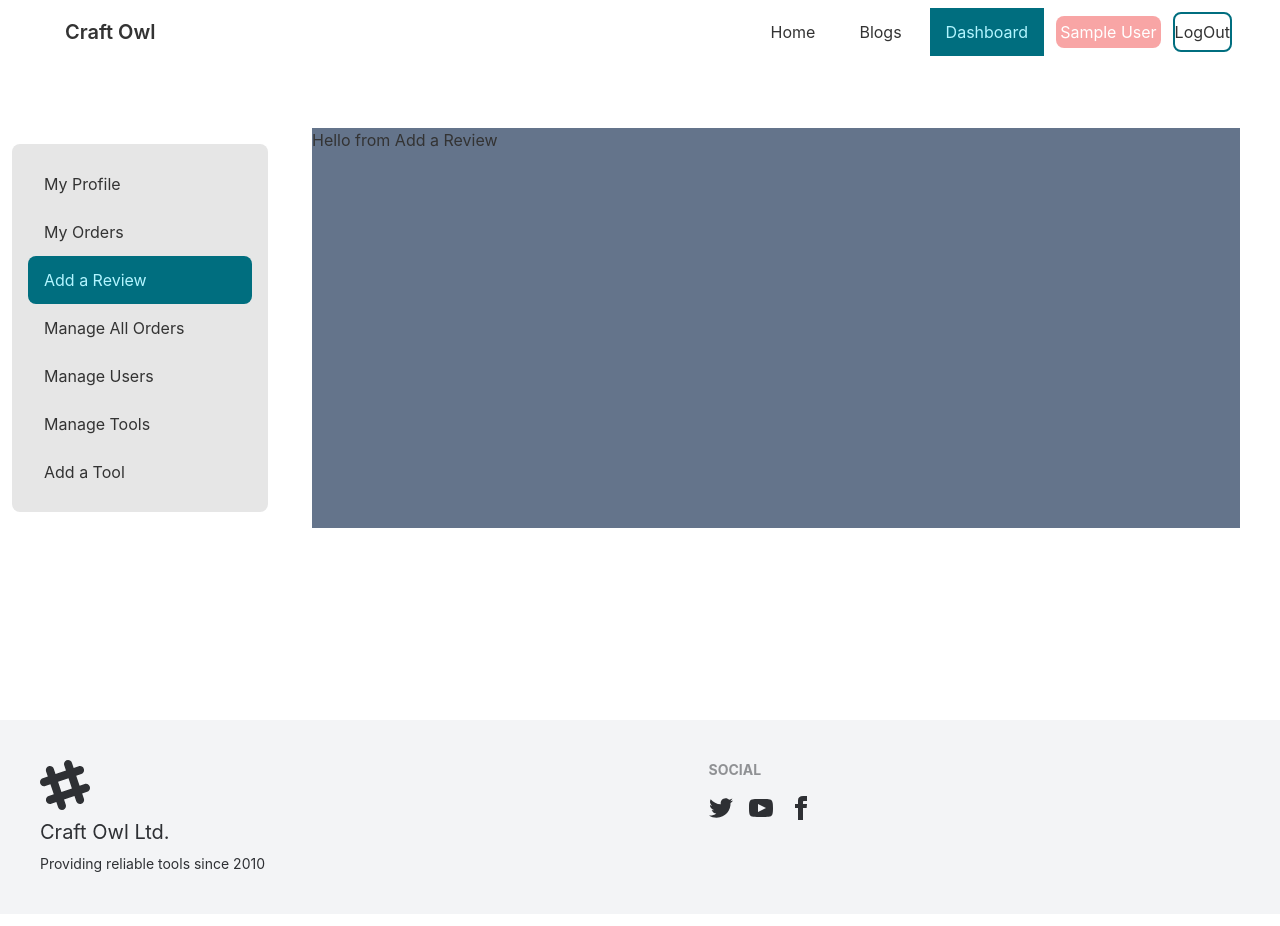
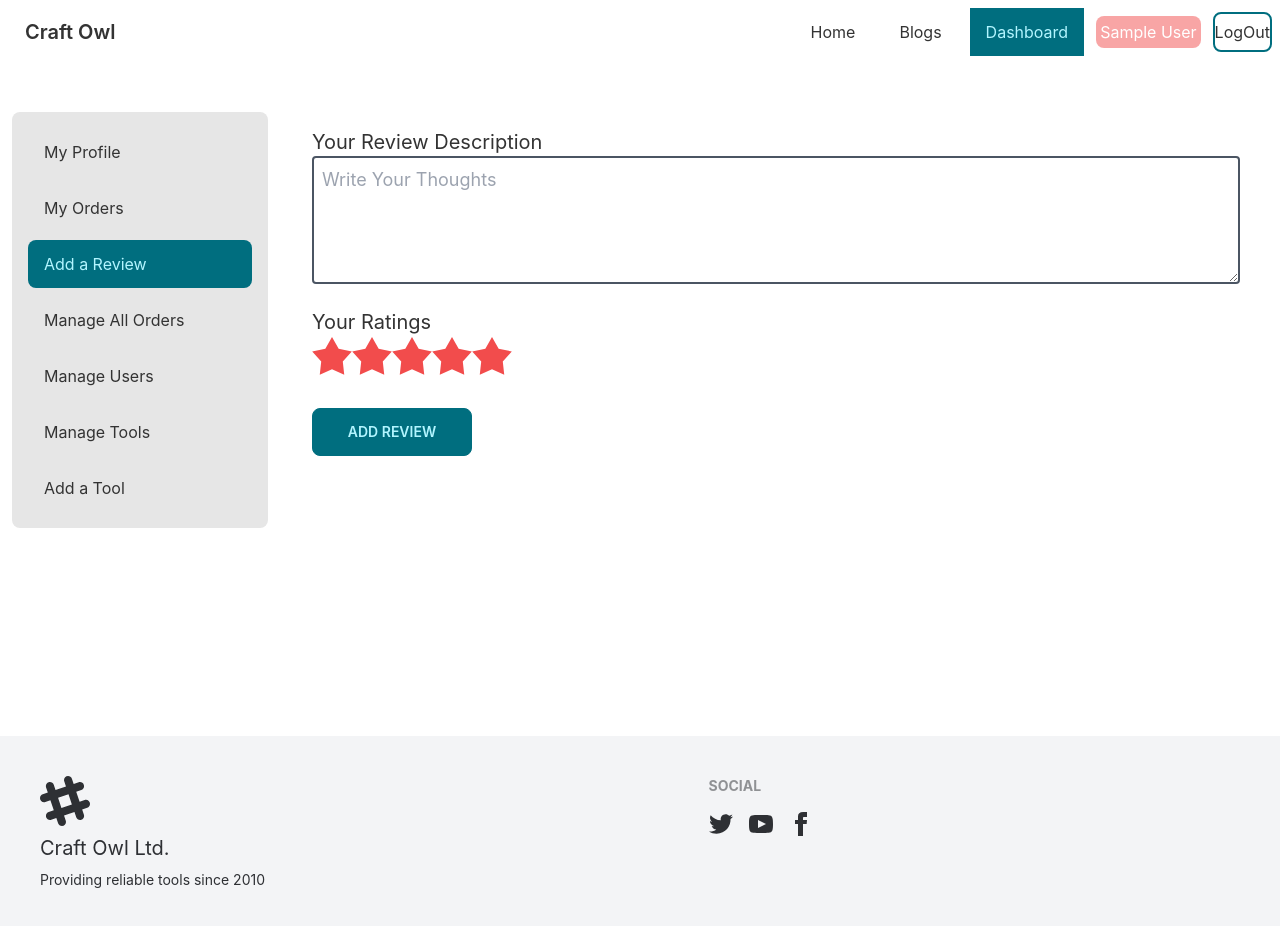
Before and after one commit to Wahidul505/craft-owl-client, a React (Create React App) app: page /dashboard/add-review in a window 1280 px wide. Shown: the top 926 px of the page. Built offline with nearby package versions, Linux system fonts and the light colour scheme; no server answers; sample sign-in values are in the browser's storage.

Commit message:
created my profile route and page and seted form on it

```diff
--- a/src/App.js
+++ b/src/App.js
@@ -12,7 +12,7 @@ import ManageOrders from "./Pages/Dashboard/ManageOrders/ManageOrders";
 import ManageTools from "./Pages/Dashboard/ManageTools/ManageTools";
 import ManageUsers from "./Pages/Dashboard/ManageUsers/ManageUsers";
 import MyOrders from "./Pages/Dashboard/MyOrders/MyOrders";
-import MyProfile from "./Pages/Dashboard/MyProfile";
+import MyProfile from "./Pages/Dashboard/MyProfile/MyProfile";
 import Landing from "./Pages/Home/Landing";
 import Purchase from "./Pages/Purchase/Purchase";
 import Footer from "./Pages/Shared/Footer";
--- a/src/Pages/Dashboard/AddReview.js
+++ b/src/Pages/Dashboard/AddReview.js
@@ -1,9 +1,83 @@
+import { signOut } from 'firebase/auth';
 import React from 'react';
+import { useAuthState } from 'react-firebase-hooks/auth';
+import { useForm } from 'react-hook-form';
+import toast from 'react-hot-toast';
+import { useNavigate } from 'react-router-dom';
+import auth from '../../firebase.init';
 
 const AddReview = () => {
+    const [user] = useAuthState(auth);
+    const name = user?.displayName;
+    const email = user?.email;
+    const navigate = useNavigate();
+    const { register, handleSubmit, reset, formState: { errors } } = useForm();
+    const onSubmit = (data, e) => {
+        e.preventDefault();
+        const description = data.description;
+        const rating = parseInt(e.target.rating.value) || 5;
+        const review = {
+            email,
+            name,
+            description,
+            rating
+        }
+        fetch('http://localhost:5000/review', {
+            method: 'PUT',
+            headers: {
+                'content-type': 'application/json',
+                'authorization': `Bearer ${localStorage.getItem('accessToken')}`
+            },
+            body: JSON.stringify(review)
+        }).then(res => {
+            if (res.status === 401 || res.status === 403) {
+                navigate('/');
+                signOut(auth);
+                localStorage.removeItem('accessToken');
+            }
+            else {
+                return res.json();
+            }
+        }).then(data => {
+            toast.success('We Accepted Your Review', { id: 'reviewAccept' });
+        });
+    }
     return (
         <div>
-            <h1>Hello from Add a Review</h1>
+            <form className='flex flex-col' onSubmit={handleSubmit(onSubmit)}>
+                <label htmlFor="description" className='text-xl'>Your Review Description</label>
+                <textarea
+                    {...register("description", {
+                        required: {
+                            value: true,
+                            message: "Please Add a Review Description"
+                        },
+                        minLength: {
+                            value: 50,
+                            message: "Review Description Should be more than 50 words"
+                        },
+                        maxLength: {
+                            value: 200,
+                            message: "Review Description should not be more than 200 words"
+                        }
+                    })}
+                    type="text" id='description' placeholder='Write Your Thoughts'
+                    className='border-2 border-gray-600 rounded p-2 text-lg h-32 whitespace-pre-wrap'
+                    required
+                />
+                {errors.description?.type === 'required' && <small className='text-red-500'>{errors.description.message}</small>}
+                {errors.description?.type === 'minLength' && <small className='text-red-500'>{errors.description.message}</small>}
+                {errors.description?.type === 'maxLength' && <small className='text-red-500'>{errors.description.message}</small>}
+                <label htmlFor="ratings" className='text-xl mt-6'>Your Ratings</label>
+                <div class="rating rating-lg">
+                    <input type="radio" name="rating" value={1} class="mask mask-star-2 bg-secondary" />
+                    <input type="radio" name="rating" value={2} class="mask mask-star-2 bg-secondary" />
+                    <input type="radio" name="rating" value={3} class="mask mask-star-2 bg-secondary" />
+                    <input type="radio" name="rating" value={4} class="mask mask-star-2 bg-secondary" />
+                    <input type="radio" name="rating" value={5} class="mask mask-star-2 bg-secondary" />
+                </div>
+                <input type="submit" value="Add Review" className='btn btn-primary mt-8 w-40' />
+            </form>
         </div>
     );
 };
--- a/src/Pages/Dashboard/Dashboard.js
+++ b/src/Pages/Dashboard/Dashboard.js
@@ -16,23 +16,23 @@ const Dashboard = () => {
         </>
     ]
     return (
-        <div className='justify-between mt-16 lg:flex gap-8'>
+        <div className='justify-between mt-24 lg:flex gap-8'>
             <div class="dropdown dropdown-hover fixed top-16 left-0 lg:hidden z-20">
                 <label tabindex="0" class="btn m-1">Hover</label>
-                <ul tabindex="0" class="dropdown-content menu p-2 shadow bg-base-100 rounded-box w-52">
+                <ul tabindex="0" class="dropdown-content menu p-2 shadow bg-base-100 rounded-box w-52 gap-2">
                     {/* <!-- Sidebar content here --> */}
                     {menuItems}
                 </ul>
             </div>
             <aside class="hidden lg:block -ml-10" aria-label="Sidebar">
                 <div class="py-4 px-3 bg-base-100 rounded">
-                    <ul class="menu p-4 overflow-y-auto w-64 bg-base-200 rounded-lg text-base-content">
+                    <ul class="menu p-4 overflow-y-auto w-64 bg-base-200 rounded-lg text-base-content gap-2">
                         {/* <!-- Sidebar content here --> */}
                         {menuItems}
                     </ul>
                 </div>
             </aside>
-            <div className='text-left bg-slate-500 w-full'>
+            <div className='w-full pt-8'>
                 <Outlet />
             </div>
         </div>
@@ -40,19 +40,3 @@ const Dashboard = () => {
 };
 
 export default Dashboard;
-
-{/* <ul class="menu p-4 overflow-y-auto w-80 bg-base-100 text-base-content">
-</ul> */}
-
-                    // {/* <!-- Sidebar content here --> */}
-                    // <li><Link to='/dashboard'>My Profile</Link></li>
-                    // <>
-                    //     <li><NavLink to='/dashboard/my-orders'>My Orders</NavLink></li>
-                    //     <li><NavLink to='/dashboard/add-review'>Add a Review</NavLink></li>
-                    // </>
-                    // <>
-                    //     <li><NavLink to='/dashboard/manage-orders'>Manage All Orders</NavLink></li>
-                    //     <li><NavLink to='/dashboard/manage-users'>Manage Users</NavLink></li>
-                    //     <li><NavLink to='/dashboard/manage-tools'>Manage Tools</NavLink></li>
-                    //     <li><NavLink to='/dashboard/add-tool'>Add a Tool</NavLink></li>
-                    // </>
--- a/src/Pages/Dashboard/MyProfile.js
+++ /dev/null
@@ -1,11 +0,0 @@
-import React from 'react';
-
-const MyProfile = () => {
-    return (
-        <div>
-            <h1>Hello from My Profile</h1>
-        </div>
-    );
-};
-
-export default MyProfile;
--- /dev/null
+++ b/src/Pages/Dashboard/MyProfile/EditProfile.js
@@ -0,0 +1,64 @@
+import React from 'react';
+import { useAuthState } from 'react-firebase-hooks/auth';
+import auth from '../../../firebase.init';
+
+const EditProfile = () => {
+    const [user] = useAuthState(auth);
+    const handleUpdateUser = e => {
+        e.preventDefault();
+        const education = e.target.education.value;
+        const location = e.target.location.value;
+        const phone = e.target.phone.value;
+        const linkedin = e.target.linkedin.value;
+        console.log(education, location, phone, linkedin);
+    }
+    return (
+        <div>
+            <form
+                className='w-full flex flex-col gap-4'
+                onSubmit={handleUpdateUser}>
+                <div class="form-control">
+                    <label class="input-group">
+                        <span className='w-24'>Email</span>
+                        <input type="email" value={user?.email || ''} disabled class="input input-bordered w-full" />
+                    </label>
+                </div>
+                <div class="form-control">
+                    <label class="input-group">
+                        <span className='w-24'>Name</span>
+                        <input type="text" value={user?.displayName || ''} disabled class="input input-bordered w-full" />
+                    </label>
+                </div>
+                <div class="form-control">
+                    <label class="input-group">
+                        <span className='w-24'>Education</span>
+                        <input type="text" name='education' placeholder='Institute/year/lastDegree' class="input input-bordered w-full" required />
+                    </label>
+                </div>
+                <div class="form-control">
+                    <label class="input-group">
+                        <span className='w-24'>Location</span>
+                        <input type="text" name='location' placeholder='city/district/country' class="input input-bordered w-full" required />
+                    </label>
+                </div>
+                <div class="form-control">
+                    <label class="input-group">
+                        <span className='w-24'>Phone</span>
+                        <input type="text" name='phone' placeholder='Phone Number' class="input input-bordered w-full" required />
+                    </label>
+                </div>
+                <div class="form-control">
+                    <label class="input-group">
+                        <span className='w-24'>LinkedIn</span>
+                        <input type="text" name='linkedin' placeholder='LinkedIn Link' class="input input-bordered w-full" required />
+                    </label>
+                </div>
+                <div class="form-control mt-6">
+                    <input type="submit" value="Submit" className='btn btn-primary' />
+                </div>
+            </form>
+        </div >
+    );
+};
+
+export default EditProfile;
--- /dev/null
+++ b/src/Pages/Dashboard/MyProfile/MyProfile.js
@@ -0,0 +1,29 @@
+import React, { useState } from 'react';
+import { useAuthState } from 'react-firebase-hooks/auth';
+import auth from '../../../firebase.init';
+import EditProfile from './EditProfile';
+
+const MyProfile = () => {
+    const [user] = useAuthState(auth);
+    const [showEdit, setShowEdit] = useState(false);
+    return (
+        <div className='grid grid-cols-1 lg:grid-cols-2 gap-6'>
+            <div class="card h-44 bg-primary text-primary-content">
+                <div class="card-body">
+                    <h2 class="card-title">{user?.displayName || ''}</h2>
+                    <p>{user?.email || ''}</p>
+                    <div class="card-actions justify-end">
+                        {
+                            user && <button
+                                onClick={() => setShowEdit(!showEdit)}
+                                class="btn">Edit</button>
+                        }
+                    </div>
+                </div>
+            </div>
+            {showEdit && <EditProfile />}
+        </div>
+    );
+};
+
+export default MyProfile;
--- a/src/Pages/Home/ReviewCard.js
+++ b/src/Pages/Home/ReviewCard.js
@@ -1,18 +1,16 @@
 import React from 'react';
 
-const ReviewCard = () => {
+const ReviewCard = ({ review }) => {
+    const { name, description, rating } = review;
     return (
-        <div class="card bg-base-100 shadow-xl">
+        <div class="card bg-base-100 shadow-xl carousel-item mb-4">
             <div class="card-body">
-                <h2 class="card-title">Wahidul Alam</h2>
-                <p>Lorem ipsum dolor sit amet consectetur adipisicing elit. Quaerat alias aperiam id aut quam voluptatem placeat quibusdam, pariatur laborum perferendis, nemo obcaecati, sapiente dolor provident! Laudantium libero eos est distinctio.</p>
+                <h2 class="card-title">{name}</h2>
+                <p>{description}</p>
                 <div class=" justify-end">
                     <div class="rating rating-sm">
-                        <input type="radio" name="rating-7" class="mask mask-star-2 bg-secondary" disabled />
-                        <input type="radio" name="rating-7" class="mask mask-star-2 bg-secondary" disabled />
-                        <input type="radio" name="rating-7" class="mask mask-star-2 bg-secondary" disabled />
-                        <input type="radio" name="rating-7" class="mask mask-star-2 bg-secondary" disabled />
-                        <input type="radio" name="rating-7" class="mask mask-star-2 bg-secondary" disabled />
+                        {[...Array(rating).keys()].map(rating => <span class="mask mask-star-2 bg-secondary h-4 w-4">
+                        </span>)}
                     </div>
                 </div>
             </div>
--- a/src/Pages/Home/Reviews.js
+++ b/src/Pages/Home/Reviews.js
@@ -1,14 +1,27 @@
 import React from 'react';
+import { useQuery } from 'react-query';
+import LoadingSpinner from '../Shared/LoadingSpinner';
 import ReviewCard from './ReviewCard';
 
 const Reviews = () => {
+    const { data: reviews, isLoading } = useQuery('reviews', () => fetch('http://localhost:5000/review')
+        .then(res => res.json()));
+
+    if (isLoading) {
+        return <LoadingSpinner />
+    };
+
     return (
         <div>
-            <h1 className='divider mb-10 text-3xl text-primary'>Buyer Reviews</h1>
-            <div className='grid grid-cols-1 md:grid-cols-2 lg:grid-cols-3 gap-6'>
-                <ReviewCard />
-                <ReviewCard />
-                <ReviewCard />
+            <div className='divider text-xl text-primary'>Scroll Down</div>
+            <div className='divider mb-8 text-primary text-3xl'>To See Reviews</div>
+            <div class="h-96 carousel carousel-vertical rounded-box p-6">
+                {
+                    reviews.map(review => <ReviewCard
+                        key={review._id}
+                        review={review}
+                    />)
+                }
             </div>
         </div>
     );
--- a/src/Pages/Shared/NavBar.js
+++ b/src/Pages/Shared/NavBar.js
@@ -27,7 +27,7 @@ const NavBar = () => {
         </div>
     ]
     return (
-        <div class="navbar bg-base-100">
+        <div class="navbar bg-base-100 fixed top-0 right-0 left-0 z-10">
             <div class="navbar-start">
                 <Link to='/' className='btn btn-ghost normal-case text-xl'>Craft Owl</Link>
             </div>
```
